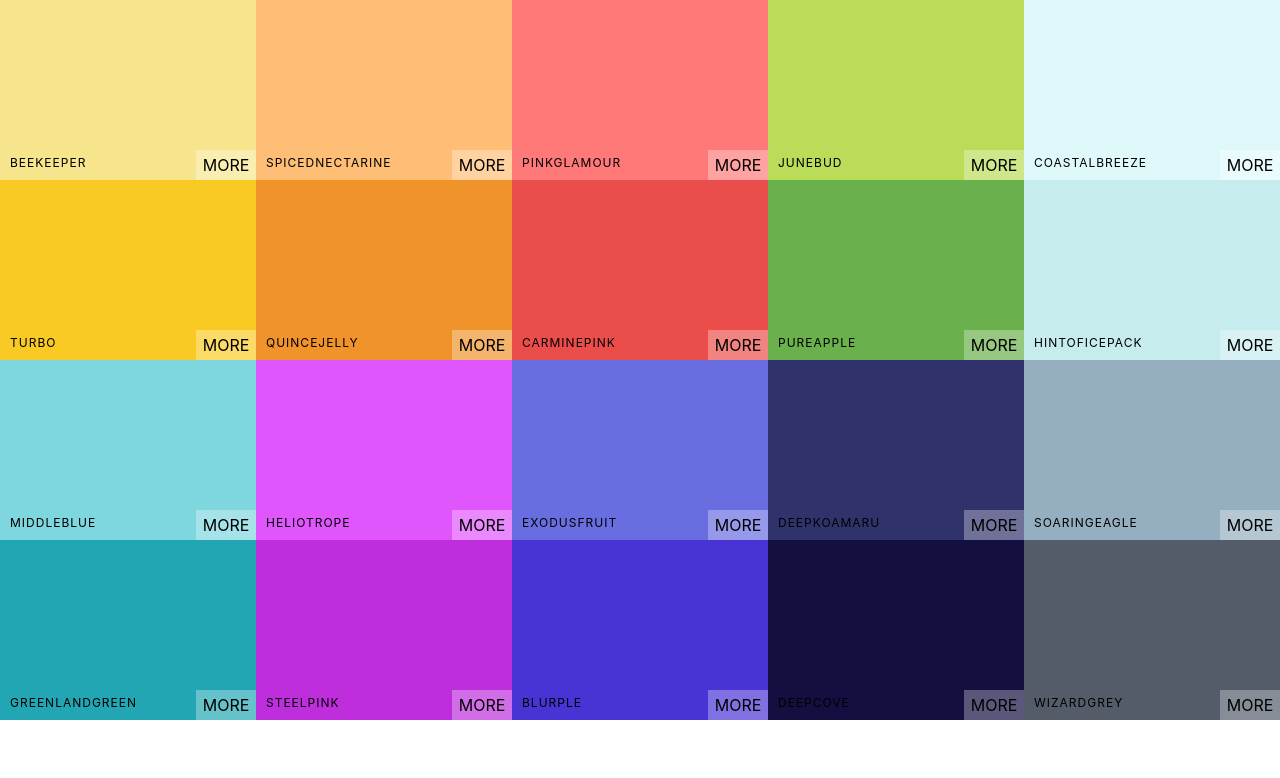
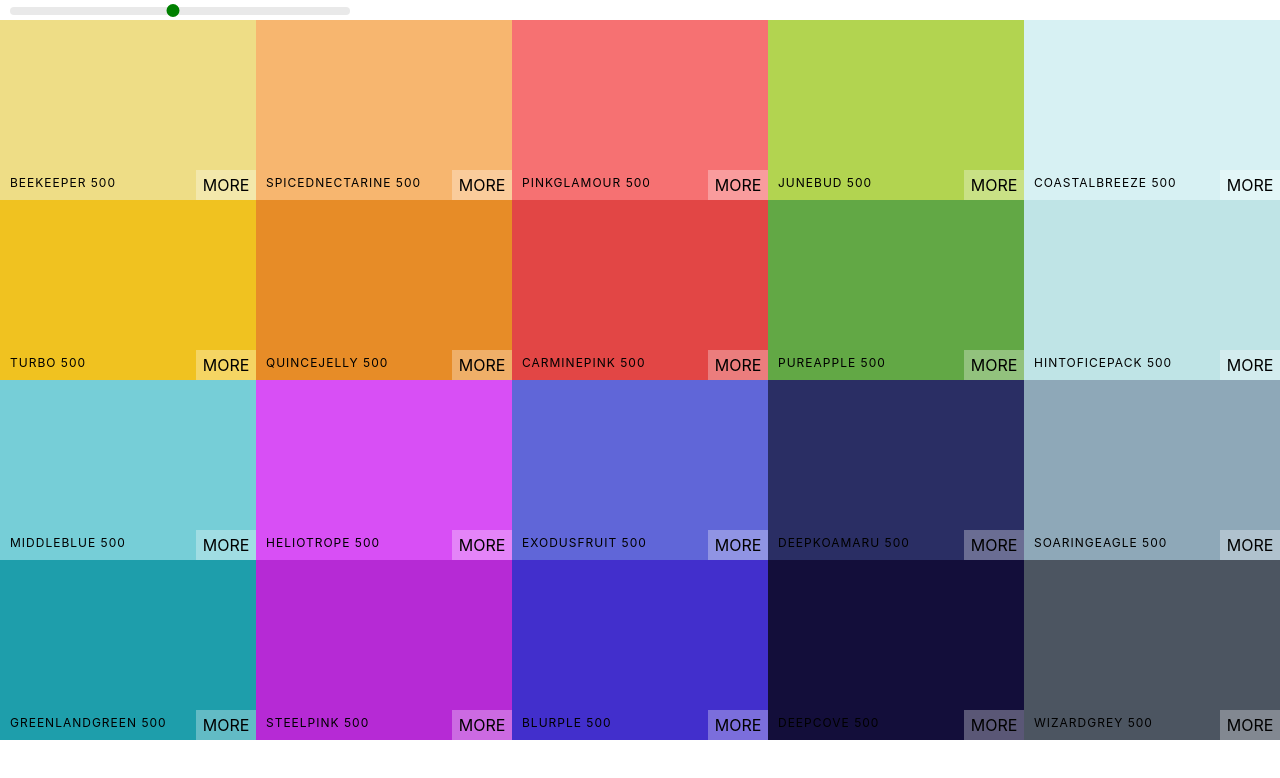
Before and after one commit to Shankhadeep1234/ColorPicker, a React (Create React App) app: page / in a window 1280 px wide. Shown: the top 778 px of the page. Built offline with nearby package versions, Linux system fonts and the light colour scheme.

Commit message:
slider styling done

```diff
--- a/package.json
+++ b/package.json
@@ -4,6 +4,7 @@
   "private": true,
   "dependencies": {
     "chroma-js": "^2.1.0",
+    "rc-slider": "^8.7.1",
     "react": "^16.12.0",
     "react-copy-to-clipboard": "^5.0.2",
     "react-dom": "^16.12.0",
--- a/src/App.js
+++ b/src/App.js
@@ -5,10 +5,9 @@
 import { generatePalette } from "./colorHelpers";
 
 function App() {
-  console.log(generatePalette(seedColors[4]));
   return (
     <div>
-      <Palette {...seedColors[4]} />
+      <Palette palette={generatePalette(seedColors[4])} />
     </div>
   );
 }
--- a/src/Palette.css
+++ b/src/Palette.css
@@ -1,9 +1,35 @@
 .Palette {
   height: 100vh;
-  display: flex;
-  flex-direction: column;
 }
 
 .Palette-colors {
   height: 90%;
 }
+
+.slider {
+  width: 340px;
+  margin: 0 10px;
+  display: inline-block;
+}
+
+.rc-slider-track {
+  background-color: transparent;
+}
+
+.rc-slider-rail {
+  height: 8px;
+}
+
+.rc-slider-handle,
+.rc-slider-handle:active,
+.rc-slider-handle:focus,
+.rc-slider-handle:hover {
+  background-color: green;
+  outline: none;
+  border: 2px solid green;
+  box-shadow: none;
+  width: 13px;
+  height: 13px;
+  margin-left: -7px;
+  margin-top: -3px;
+}
--- a/src/Palette.js
+++ b/src/Palette.js
@@ -1,15 +1,36 @@
 import React, { Component } from "react";
+import Slider from "rc-slider";
+import "rc-slider/assets/index.css";
 
 import ColorBox from "./ColorBox";
 import "./Palette.css";
 
 class Palette extends Component {
+  state = { level: 500 };
+
+  changeLevel = level => {
+    this.setState({ level });
+  };
+
   render() {
-    const ColorBoxes = this.props.colors.map(color => (
-      <ColorBox background={color.color} name={color.name} />
+    const { colors } = this.props.palette;
+    const { level } = this.state;
+
+    const ColorBoxes = colors[level].map(color => (
+      <ColorBox background={color.hex} name={color.name} />
     ));
     return (
       <div className="Palette">
+        <div className="slider">
+          <Slider
+            defaultValue={level}
+            min={100}
+            max={900}
+            step={100}
+            onAfterChange={this.changeLevel}
+          />
+        </div>
+
         {/* navbar will go here */}
         <div className="Palette-colors">{ColorBoxes}</div>
         {/* footer will go here */}
```
Also changed, not shown: 1 other file (tests, documents, lock files or other folders).
